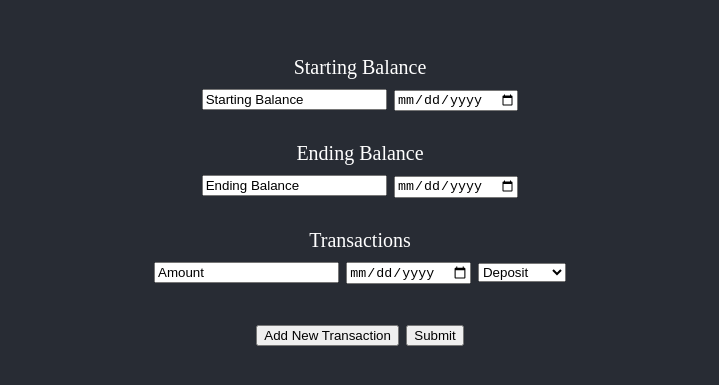
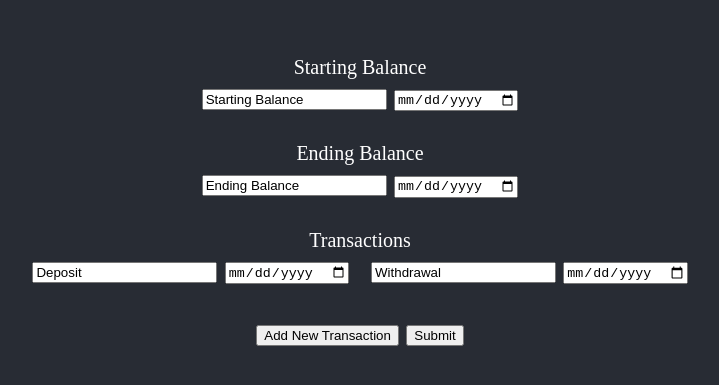
Before and after one commit to amackenzie1/ShowMeTheReturn, a React (Create React App) app: page / in a window 1280 px wide. Shown: the part 199-584 px from the top of the page, without its empty margins (280-999 px from the left). Built offline with nearby package versions, Linux system fonts and the light colour scheme.

Commit message:
fixed nan error and updated gui

```diff
--- a/src/App.js
+++ b/src/App.js
@@ -17,20 +17,30 @@ function myBlur(initial_value){
 function makeForm(){
   return (
     <form className='T-Form'>
-      <input type="text" defaultValue="Amount"
-      onFocus={myFocus("Amount")}
-      className="Amount">
+      <input type="text" defaultValue="Deposit"
+      onFocus={myFocus("Deposit")}
+      onBlur={myBlur("Deposit")}
+      className="Deposit">
 
       </input>
       &nbsp;
-      <input type="date" className="Date">
+      <input type="date" className="Deposit Date">
 
       </input>
       &nbsp;
-      <select className="Type">
-        <option>Deposit</option>
-        <option>Withdrawal</option>
-      </select>
+      &nbsp;
+
+      <input type="text" defaultValue="Withdrawal"
+      onFocus={myFocus("Withdrawal")}
+      onBlur={myBlur("Deposit")}
+      className="Withdrawal">
+
+      </input>
+      &nbsp;
+      <input type="date" className="Withdrawal Date">
+
+      </input>
+
     </form>
   )
 }
@@ -97,9 +107,14 @@ function App() {
               let form = document.body.getElementsByClassName("T-Form")[i];
               try {
                 results["Transaction" + count] =
-                  {"Amount": form.getElementsByClassName("Amount")[0].value,
-                    "Date": form.getElementsByClassName("Date")[0].value,
-                    "Type": form.getElementsByClassName("Type")[0].value};
+                  {"Amount": form.getElementsByClassName("Deposit")[0].value,
+                    "Date": form.getElementsByClassName("Deposit Date")[0].value,
+                    "Type": "Deposit"};
+                count += 1
+                results["Transaction" + count] =
+                  {"Amount": form.getElementsByClassName("Withdrawal")[0].value,
+                    "Date": form.getElementsByClassName("Withdrawal Date")[0].value,
+                    "Type": "Withdrawal"};
                 count += 1;
               }
               catch (err){
--- a/src/calculator.js
+++ b/src/calculator.js
@@ -25,9 +25,13 @@ function clean(results){
         if (key.includes("Transaction")){
             try {
                 results[key]["Amount"] = parseInt(results[key]["Amount"]);
+                if (results[key]["Amount"] === NaN){
+                    delete results[key];
+                }
             } catch (err){
                 delete results[key];
             }
+
         }
     }
     console.log("starting logging");
```
